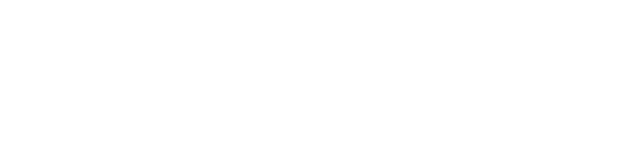
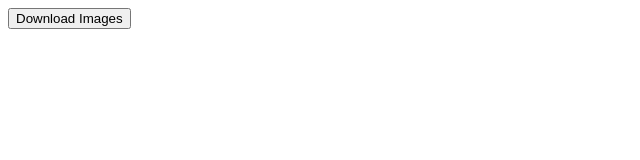
Before and after one commit to acciojob/parallel-processing-promises-kalpna-hub, a website: page main.html in a window 1280 px wide. Shown: the whole page, without its empty margins (0-640 px from the left). Drawn offline with Linux system fonts and the light colour scheme.

Commit message:
created a submission

```diff
--- a/main.html
+++ b/main.html
@@ -7,6 +7,8 @@
 
   <body>
     <!-- the entire body must be written by student -->
+<button id="download-images-button">Download Images</button>
+
     <div id="output"></div>
     <script type="text/javascript" src="./script.js"></script>
   </body>
```
